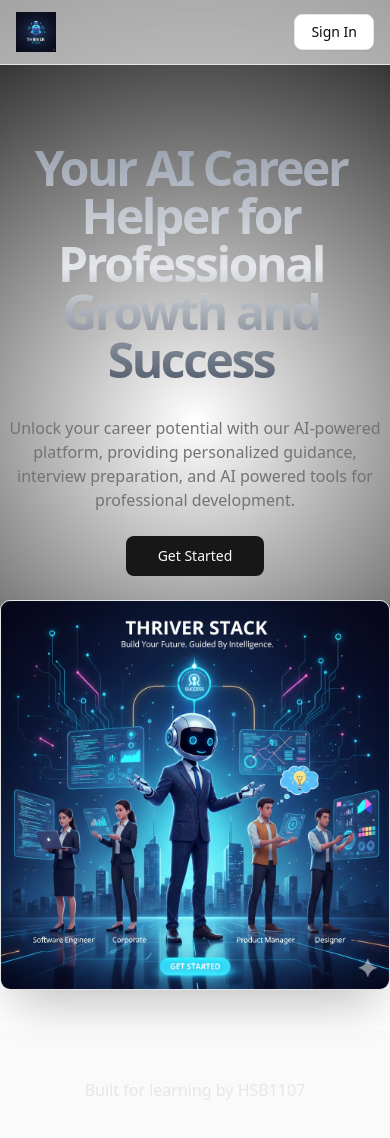
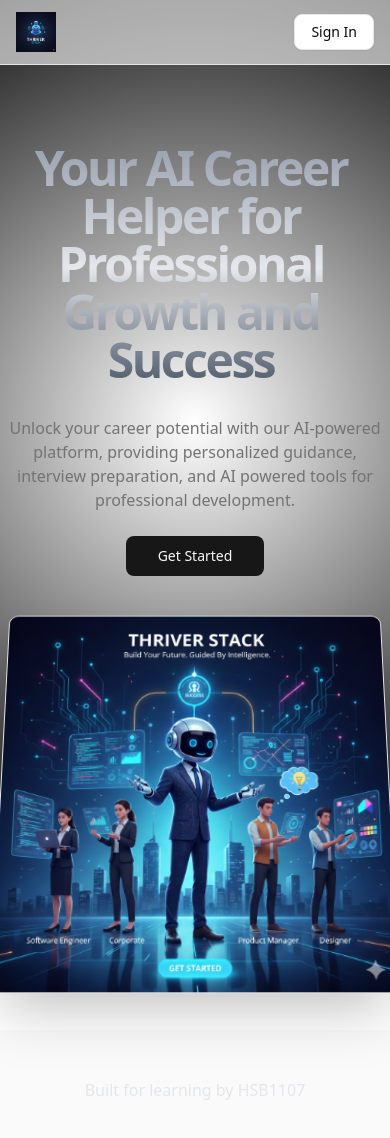
Before and after one commit to HSB1107/thrive-stack, a Next.js app: page / in a window 390 px wide. Shown: the top 1138 px of the page. Built offline with nearby package versions, Linux system fonts and the light colour scheme; no server answers.

Commit message:
chore(hero image animation): add the animation classes in globals.css and handle the scroll effect with useRef and useEffect

```diff
--- a/app/globals.css
+++ b/app/globals.css
@@ -165,3 +165,21 @@
   height: 100%;
   background: radial-gradient(circle, transparent, rgba(0, 0, 0, 0.9))
 }
+
+.hero-image-wrapper{
+  /* Add the perspective, which will create the 3D effect by  */
+  /* adding perspective gives the 3d effect to children, not the element / parent itself */
+  perspective: 1000px;
+}
+
+.hero-image{
+  /* roatateX implies the rotation around the X-axis, so we can expect the image to be tilted about a horizontal line as the axis of rotation */
+  transform: rotateX(15deg) scale(1);
+  transition: transform 0.5s ease-out;
+  /* will-change property should be used sparingly as it's resource intensive */
+  will-change: transform;
+}
+
+.hero-image.scrolled {
+  transform: rotate(0deg) scale(1) translateY(40px);
+}
--- a/components/hero-section.tsx
+++ b/components/hero-section.tsx
@@ -3,9 +3,33 @@
 import { Button } from '@/components/ui/button'
 import Image from 'next/image';
 import Link from 'next/link'
-import React from 'react'
+import React, { useEffect, useRef } from 'react'
 
 const HeroSection = () => {
+const imageRef = useRef<HTMLDivElement | null>(null);
+
+useEffect(() => {
+    const imageElement = imageRef.current;
+    if (!imageElement) return;
+
+    const handleScroll = () => {
+        const scrollPosition = window.scrollY;
+        const scrollThreshold = 100; // Adjust this value to control when the animation starts
+
+        if (scrollPosition > scrollThreshold){
+            imageElement.classList.add("scrolled");
+        } else{
+            imageElement.classList.remove("scrolled");
+        }
+    }
+
+    window.addEventListener("scroll", handleScroll);
+
+    return () => {
+        window.removeEventListener("scroll", handleScroll);
+    }
+}, [])
+
   return (
     <section className="w-full pt-36 md:pt-48 pb-10">
         <div className="space-y-6 text-center">
@@ -15,7 +39,7 @@
                     <br />
                     Professional Growth and Success
                 </h1>
-                <p className="mx-auto max-w-[600px] text-muted-foreground md:text-xl">
+                <p className="mx-auto max-w-150 text-muted-foreground md:text-xl">
                     Unlock your career potential with our AI-powered platform, providing personalized guidance, interview preparation, and AI powered tools for professional development.
                 </p>
             </div>
@@ -28,8 +52,8 @@
                 </Link>
             </div>
 
-            <div>
-                <div>
+            <div className="hero-image-wrapper mt-5 md:mt-0">
+                <div ref={imageRef} className="hero-image">
                     <Image
                         src="/landing_page.png"
                         alt="Banner Thrive Stack"
```
